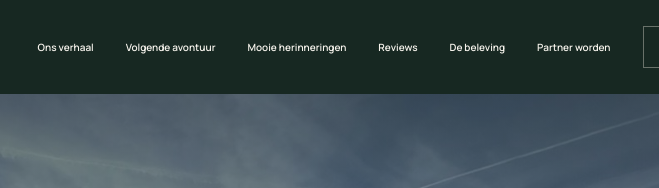
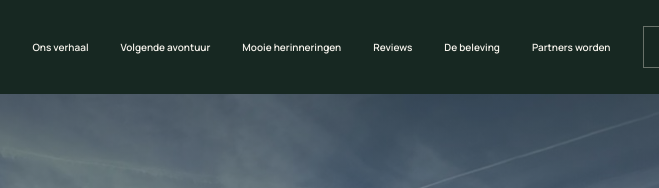
Before and after one commit to joris-hue/legendsontheroad, a plain HTML site: page index.html in a window 1280 px wide. Shown: the top 188 px of the page, 467-1126 px from the left. Drawn offline with nearby package versions, Linux system fonts and the light colour scheme.

Commit message:
raincheck

```diff
--- a/index.html
+++ b/index.html
@@ -24,7 +24,7 @@
 			<a href="vorige-rallys.html">Mooie herinneringen</a>
 			<a href="reviews.php">Reviews</a>
 			<a href="#beleving">De beleving</a>
-			<a href="#partners">Partner worden</a>
+			<a href="#partners">Partners worden</a>
 			<a class="home-contact-link" href="#contact">Contact <span aria-hidden="true">›</span></a>
 		</nav>
 	</header>
```
